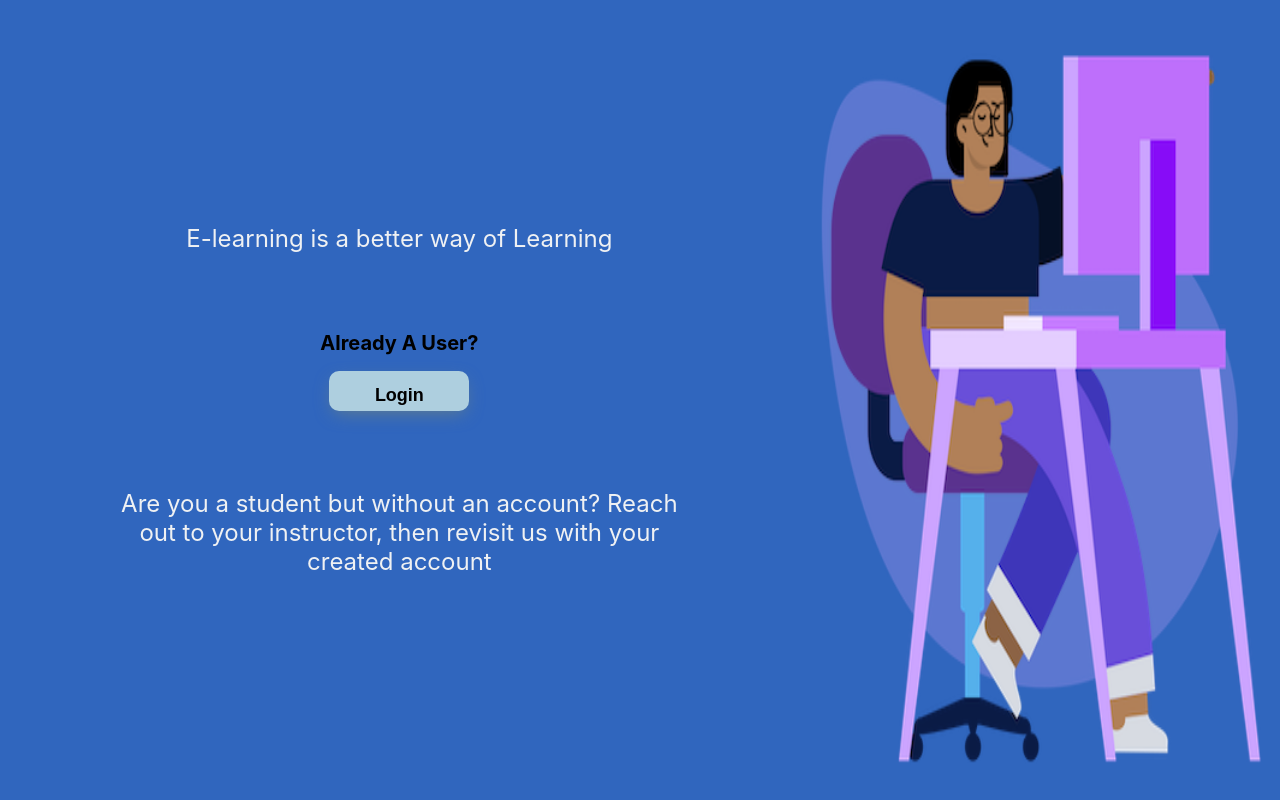
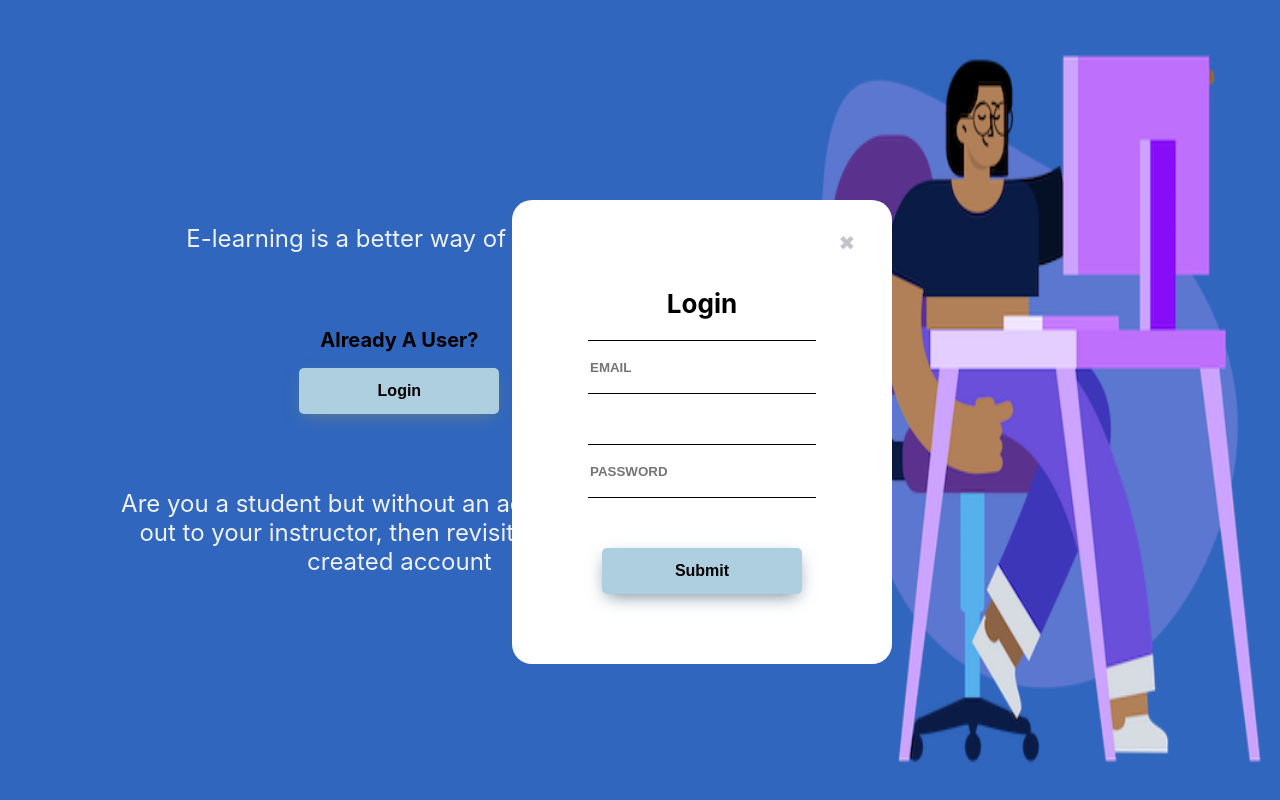
Before and after one commit to mohammadammash/e-learning_website, a React (Create React App) app in the folder frontend/: page / in a window 1280 px wide. Shown: the top 800 px of the page. Built offline with nearby package versions, Linux system fonts and the light colour scheme.

Commit message:
frontend/src/pages/landing/landing.css: Styling popup modal

```diff
--- a/frontend/src/pages/landing/landing.css
+++ b/frontend/src/pages/landing/landing.css
@@ -1,18 +1,18 @@
 .main-landing {
-  min-height: 100%;
+  height: 100vh;
   margin-top: 0;
   display: flex;
-  background-color: #3066BE;
+  background-color: #3066be;
 }
 
 /* START OF STYLING RIGHT SECTION */
-.left-section{
+.left-section {
   display: flex;
   justify-content: center;
   align-items: center;
 }
-.left-section .content{
-  width:70%;
+.left-section .content {
+  width: 70%;
   display: flex;
   flex-direction: column;
   justify-content: space-between;
@@ -20,31 +20,23 @@
   align-items: center;
   height: 50%;
 }
-.left-section .content p{
+.left-section .content p {
   font-size: 24px;
-  color: #EFF1F3;
+  color: #eff1f3;
 }
-.left-section .middle{
-  width:50%;
+.left-section .middle {
+  width: 50%;
   display: flex;
   flex-direction: column;
   justify-content: center;
   align-items: center;
-  gap:1em;
+  gap: 1em;
 }
-.left-section label{
+.left-section label {
   font-size: 20px;
   font-weight: bold;
 }
-.left-section .show-login-button{
-  width:50%;
-  height: 40px;
-  border: none;
-  border-radius: 10px;
-  font-size:18px;
-}
 /* END OF STYLING RIGHT SECTION */
-
 
 /* START OF STYLING RIGHT SECTION */
 .right-section {
@@ -53,6 +45,43 @@
 }
 .landing-img {
   width: 100%;
-  height:100%;
+  height: 100%;
 }
 /* END OF STYLING RIGHT SECTION */
+
+/* START OF POPUP STYLING */
+.modal {
+  position: absolute;
+  top: 25%;
+  left: 40%;
+}
+.modalContent {
+  width: 320px;
+  display: flex;
+  flex-direction: column;
+  align-items: center;
+  background-color: #fff;
+  color: #000;
+  text-align: center;
+  border-radius: 20px;
+  padding: 30px 30px 70px;
+}
+.modalContent p {
+  margin-bottom: 40px;
+  font-size: 18px;
+}
+.form-group .form-input{
+  width:70%;
+  border: none;
+  border-bottom: 1px solid #000;
+  border-top: 1px solid #000;
+  height: 50px;
+  margin-bottom: 50px;
+}
+::placeholder{
+  font-weight: bold;
+  text-transform: uppercase;
+}
+
+
+/* END OF POPUP STYLING */
```
